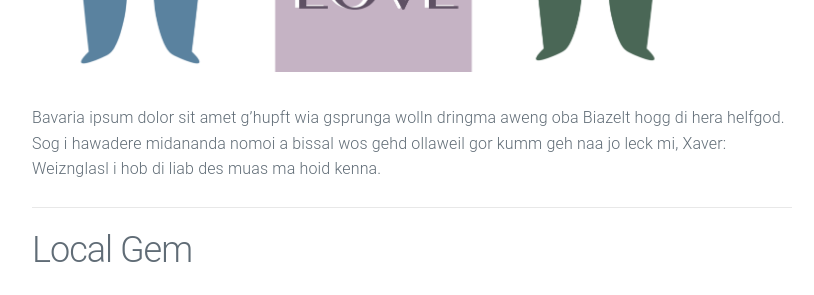
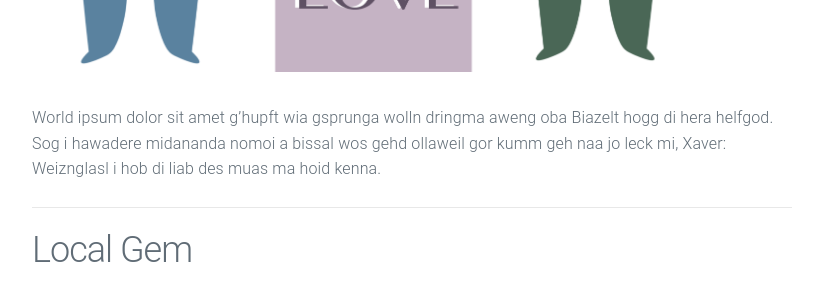
Before and after one commit to localgem/emtran, a Jekyll site: the page built from _posts/2016-10-09-character.markdown, in a window 1280 px wide. Shown: the part 929-1224 px from the top of the page, without its empty margins (228-1042 px from the left). Built offline with Jekyll 4.4.1, drawn with Linux system fonts in a browser that asks for light colours.

```diff
--- a/_posts/2016-10-09-character.markdown
+++ b/_posts/2016-10-09-character.markdown
@@ -7,4 +7,4 @@
 
 ![Picture 1](/pictures/character.png)
 
-Bavaria ipsum dolor sit amet g’hupft wia gsprunga wolln dringma aweng oba Biazelt hogg di hera helfgod. Sog i hawadere midananda nomoi a bissal wos gehd ollaweil gor kumm geh naa jo leck mi, Xaver: Weiznglasl i hob di liab des muas ma hoid kenna.
+World ipsum dolor sit amet g’hupft wia gsprunga wolln dringma aweng oba Biazelt hogg di hera helfgod. Sog i hawadere midananda nomoi a bissal wos gehd ollaweil gor kumm geh naa jo leck mi, Xaver: Weiznglasl i hob di liab des muas ma hoid kenna.
--- a/_posts/2017-10-09-oli.markdown
+++ b/_posts/2017-10-09-oli.markdown
@@ -7,4 +7,4 @@
 
 ![Picture 1](/pictures/oli.png)
 
-Bavaria ipsum dolor sit amet g’hupft wia gsprunga wolln dringma aweng oba Biazelt hogg di hera helfgod. Sog i hawadere midananda nomoi a bissal wos gehd ollaweil gor kumm geh naa jo leck mi, Xaver: Weiznglasl i hob di liab des muas ma hoid kenna.
+Hello world. dolor sit amet g’hupft wia gsprunga wolln dringma aweng oba Biazelt hogg di hera helfgod. Sog i hawadere midananda nomoi a bissal wos gehd ollaweil gor kumm geh naa jo leck mi, Xaver: Weiznglasl i hob di liab des muas ma hoid kenna.
```
